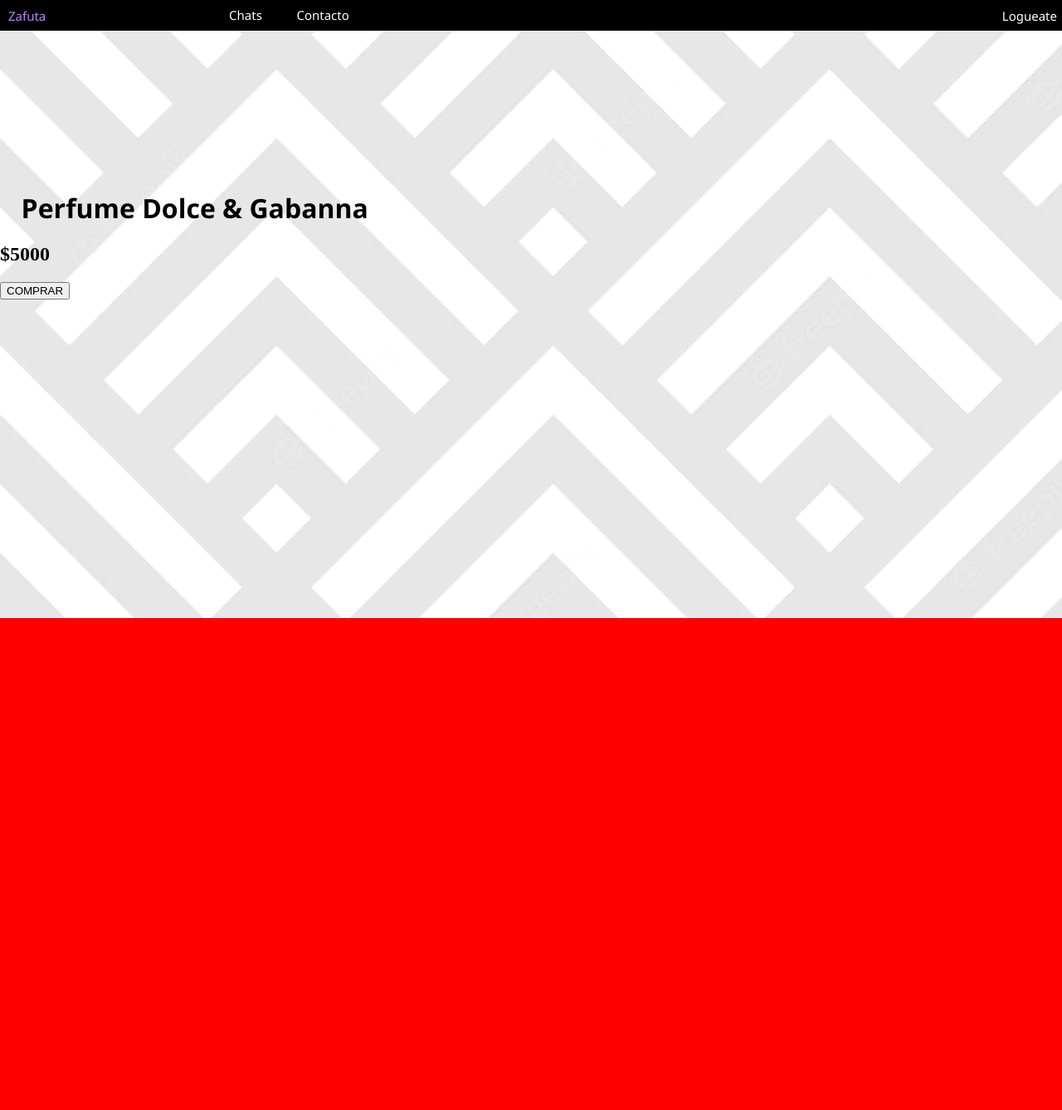
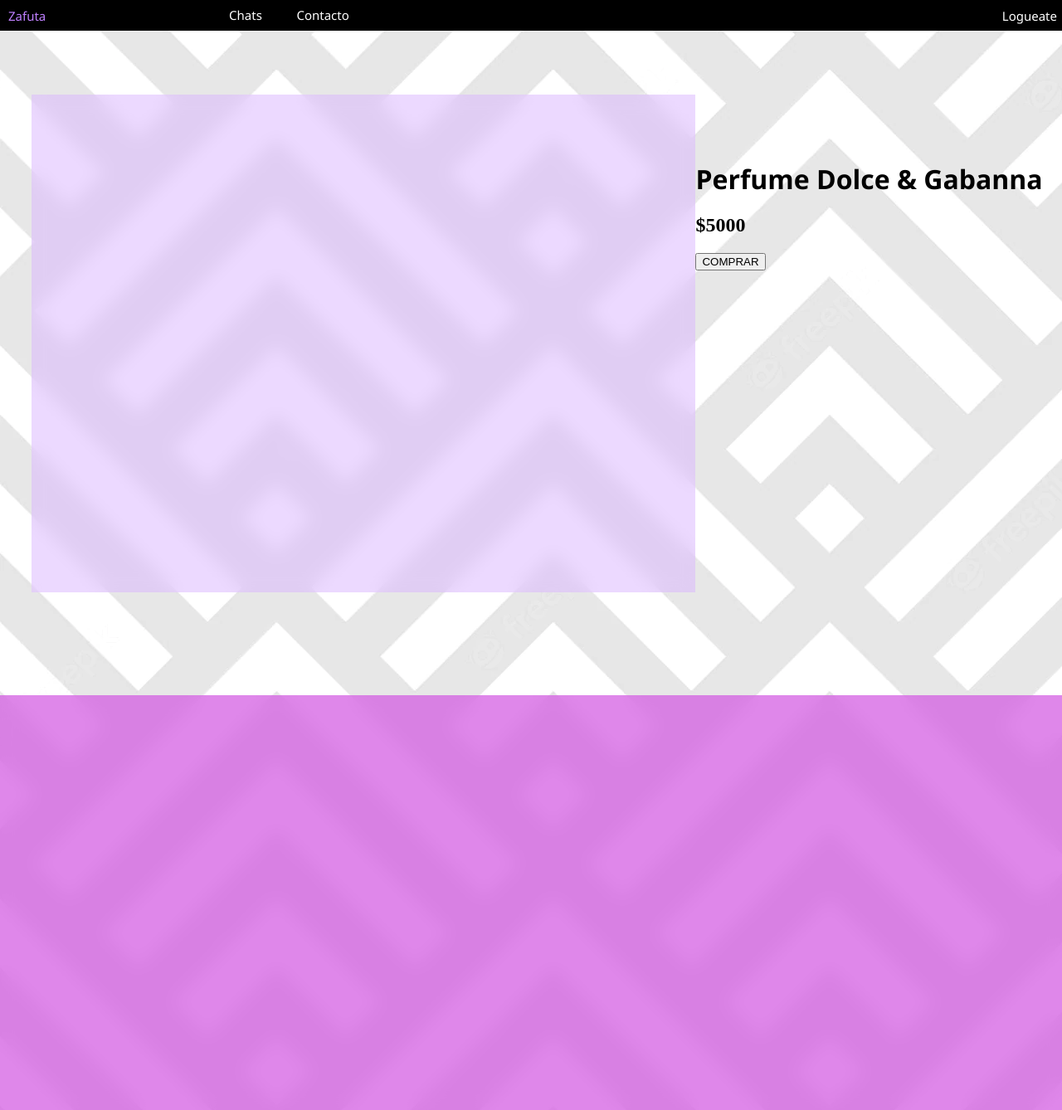
Before and after one commit to NatsukiAza/Proyecto-7C, a PHP site: page /prodej.html in a window 1280 px wide. Shown: the whole page at 83% size. Before the commit the page ends 745 px from the top, so only its background shows below. Run offline with PHP 8.4, Linux system fonts and the light colour scheme.

Commit message:
Update style1.css

```diff
--- a/Proyecto capo/css/style1.css
+++ b/Proyecto capo/css/style1.css
@@ -22,12 +22,6 @@ body {
     font-size: 15px;
     text-decoration:none;
     height: 19px;
-}
-
-h1{
-    font-family: "Segoe UI",SegoeUI,"Helvetica Neue",Helvetica,Arial,sans-serif;
-    margin-top: 15%;
-    padding-left: 2%;
 }
 
 .linkabezado{
@@ -80,10 +74,11 @@ h1{
 }
 
 .comen{
-    background-color: rgb(255, 0, 0);
+    backdrop-filter: blur(10px);
+    background-color: rgba(210, 86, 226, 0.705);
     width: 100%;
     height: 500px;
-    margin-top: 30%;
+    margin-top: 40%;
 }
 
 #first{
@@ -93,3 +88,24 @@ h1{
 #last{
     margin-right: 11%;
 }
+
+.publi{
+    margin-left: 3%;
+    backdrop-filter: blur(10px);
+    background-color: rgb(217, 179, 255, 0.5);
+    margin-top: 6%;
+    float: left;
+    width: 100%;
+    height: 600px;
+    max-width: 800px;
+}
+
+.contenido{
+    margin-left: 65%;
+}
+
+
+h1{
+    font-family: "Segoe UI",SegoeUI,"Helvetica Neue",Helvetica,Arial,sans-serif;
+    margin-top: 35%;
+}
```
